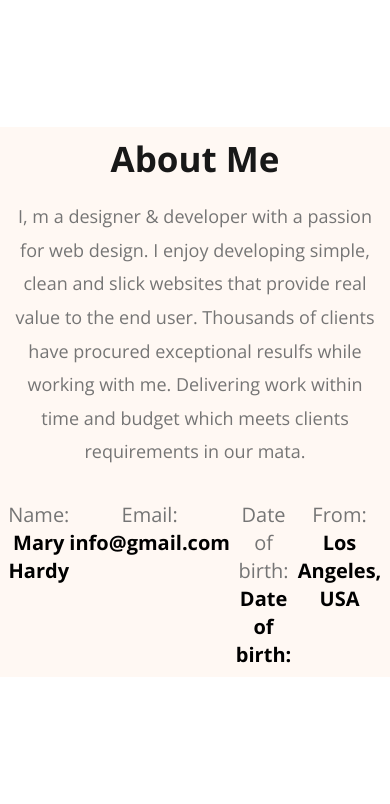
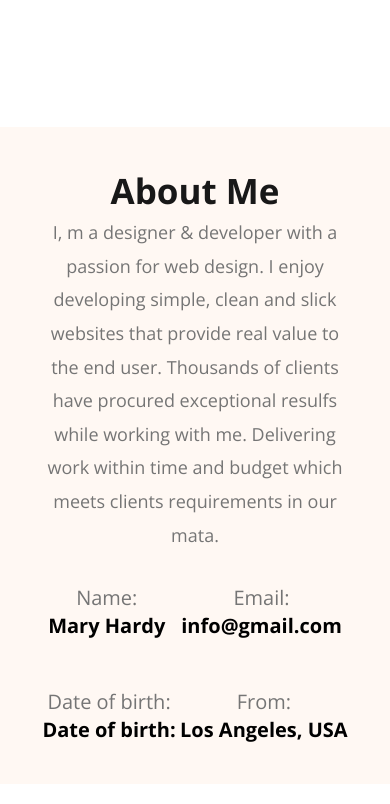
Before and after one commit to anika-kanok/Developer-protfolio, a plain HTML site: page index.html in a window 390 px wide. Shown: the part 847-1651 px from the top of the page. Drawn offline with nearby package versions, Linux system fonts and the light colour scheme.

Commit message:
all done

```diff
--- a/style.css
+++ b/style.css
@@ -199,7 +199,6 @@ header{
                 font-weight: 400;
                 font-size: 1.125rem;
                 color: #757575;
-                padding-top: 1rem;
                 line-height: 2.10rem;
             }
 
@@ -244,6 +243,7 @@ header{
                 min-height: 90px;
                 justify-self: center;
                 padding: 2rem 0rem;
+                line-height: 1.6;
 
             }
 
@@ -565,18 +565,32 @@ header{
         justify-content: center;
         text-align: center;
          & img{
-            width: 60%;
+            width: 80%;
             display:inline-block;
 
          }
     }
 
-    /* about me section start here */
-
-    /* about me section  end here */
 
 
+}
+/* about me section start here */
+    .about{
+        margin: 0;
+        & .about-me{
+            padding: 2rem;
+            & .me{
+
+            }
+
+            & .info{
+                display: flex;
+                flex-wrap: wrap;
+                row-gap: 1rem;
+            }
+        }
     }
+/* about me section  end here */
 
     .do{
         margin: 2rem;
```
